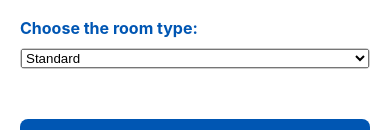
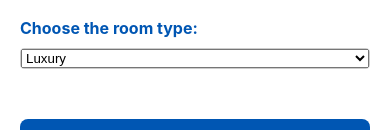
Before and after one commit to OlegPidhaetskiy/work-with-forms-task-1, a React Native app: screen / in a window 390 px wide. Shown: the part 554-684 px from the top of the page. Built offline with nearby package versions, Linux system fonts and the light colour scheme.

Commit message:
Fix form validation and add DateTimePicker with react-hook-form

```diff
--- a/App.js
+++ b/App.js
@@ -27,7 +27,7 @@ export default function App() {
     defaultValues: {
       userName: '',
       email: '',
-      roomType: 'Standard',
+      roomType: 'luxury',
       checkInDate: today,
       checkOutDate: null,
     },
@@ -194,8 +194,8 @@ export default function App() {
                 onValueChange={(itemValue) => onChange(itemValue)}
               >
                 <Picker.Item label="Standard" value="Standard" />
-                <Picker.Item label="Luxury" value="Luxury" />
-                <Picker.Item label="Family" value="Family" />
+                <Picker.Item label="Luxury" value="luxury" />
+                <Picker.Item label="Family" value="family" />
               </Picker>
             </View>
           )}
```
